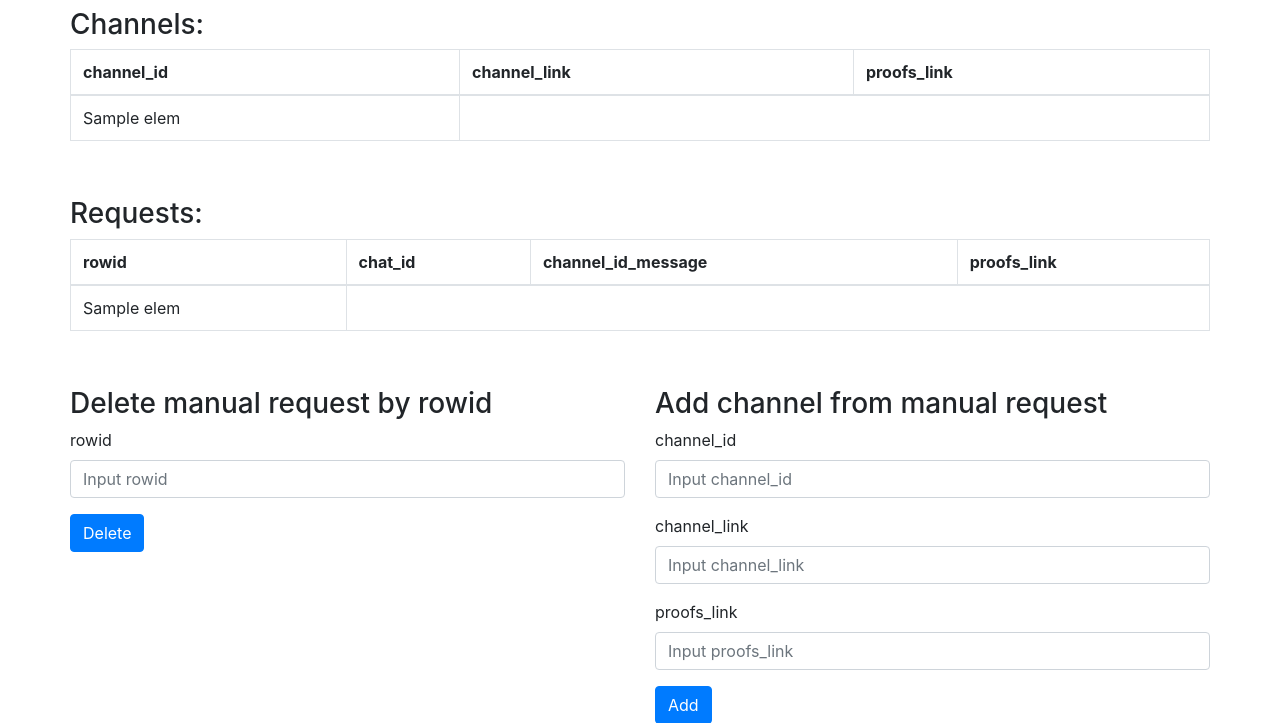
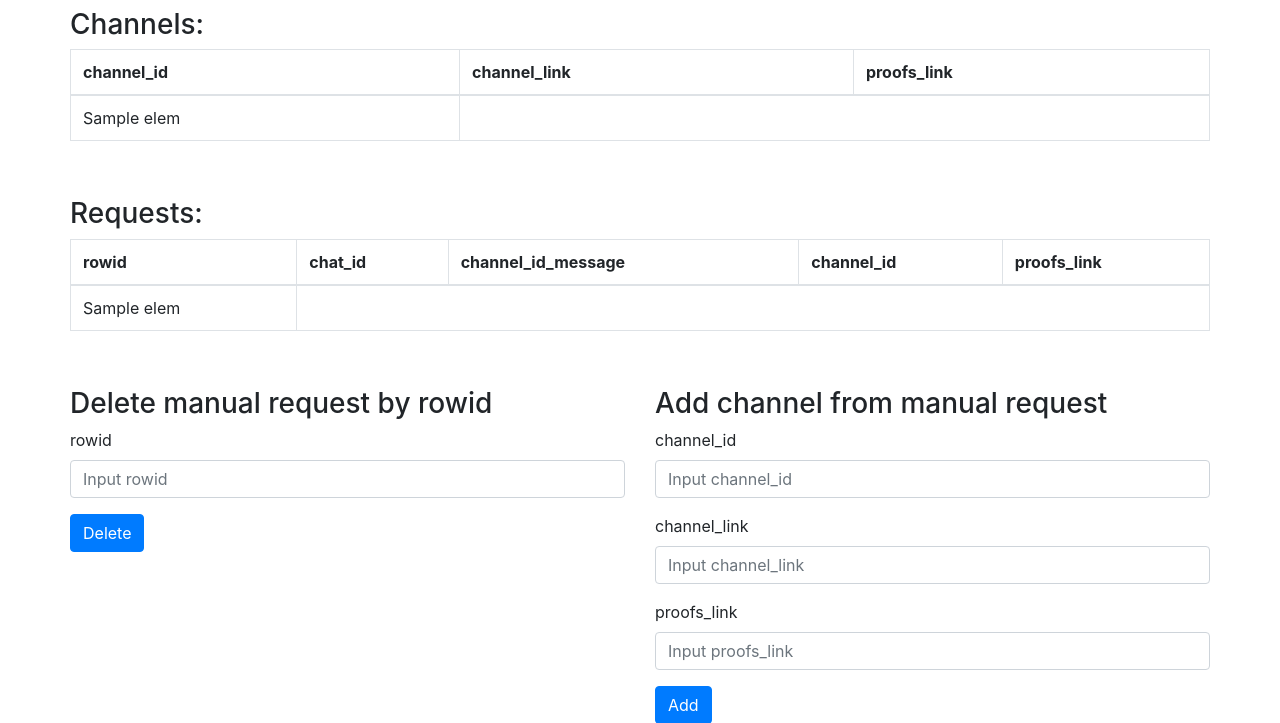
Before and after one commit to mcpeutk/tg_scam_storage, a Python web app: template templates/manage.html in a window 1280 px wide. Shown: the part 222-945 px from the top of the page. Run offline with Jinja, Linux system fonts and the light colour scheme; the template is opened without the code that fills it: most values are stand-ins (such as "Sample title", 1, 10 or a date in 2020); some libraries are stand-ins or nearby versions.

Commit message:
Fixed table columns

```diff
--- a/templates/manage.html
+++ b/templates/manage.html
@@ -72,6 +72,7 @@
                             <th>rowid</th>
                             <th>chat_id</th>
                             <th>channel_id_message</th>
+                            <th>channel_id</th>
                             <th>proofs_link</th>
                         </tr>
                     </thead>
```
